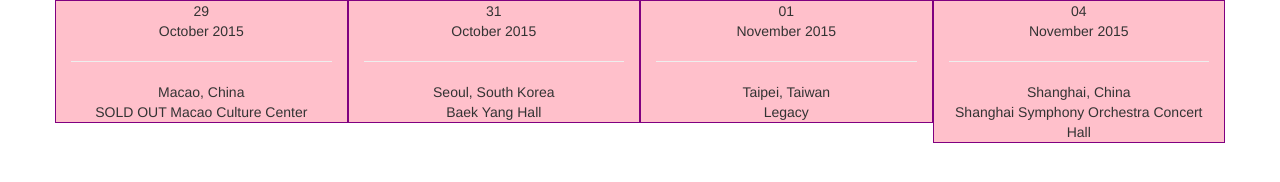
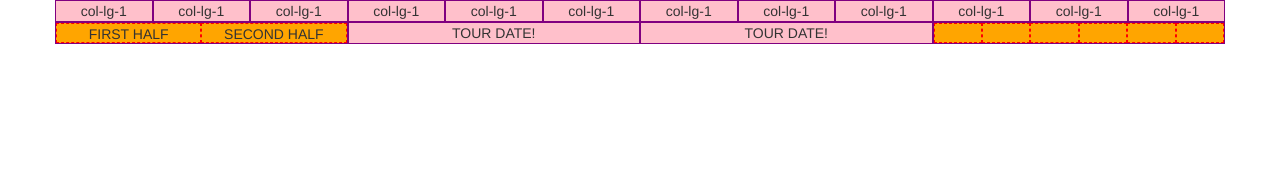
Before and after one commit to MJFoster/Web-Dev, a plain HTML site: page Udemy/WebDevBootcamp/Bootstrap/gridExample.html in a window 1280 px wide. Drawn offline with nearby package versions, Linux system fonts and the light colour scheme.

Commit message:
Completed gridExample

```diff
--- a/Udemy/WebDevBootcamp/Bootstrap/gridExample.css
+++ b/Udemy/WebDevBootcamp/Bootstrap/gridExample.css
@@ -4,6 +4,11 @@
     text-align: center;
 }
 
+.orange {
+    background-color: orange;
+    border: dashed 1px red;
+    height: 20px;
+}
 .day {
 
 }
--- a/Udemy/WebDevBootcamp/Bootstrap/gridExample.html
+++ b/Udemy/WebDevBootcamp/Bootstrap/gridExample.html
@@ -9,9 +9,8 @@
 
 <body>
     <div class="container">
-        <!--<div class="row"> -->
-            <!-- lg screens 1 unit, md screens 2 units -->
-            <!--<div class="col-lg-1 col-md-2 pink">col-lg-1</div>
+        <div class="row">
+            <!-- lg screens 1 grid unit, md screens 2 grid units -->
             <div class="col-lg-1 col-md-2 pink">col-lg-1</div>
             <div class="col-lg-1 col-md-2 pink">col-lg-1</div>
             <div class="col-lg-1 col-md-2 pink">col-lg-1</div>
@@ -23,34 +22,28 @@
             <div class="col-lg-1 col-md-2 pink">col-lg-1</div>
             <div class="col-lg-1 col-md-2 pink">col-lg-1</div>
             <div class="col-lg-1 col-md-2 pink">col-lg-1</div>
-        </div>-->
+            <div class="col-lg-1 col-md-2 pink">col-lg-1</div>
+        </div>
         <div class="row">
             <div class="col-md-3 col-sm-6 pink">
-                <div class="day">29</div>
-                <div class="month-yr">October 2015</div>
-                <hr>
-                <div class="city-country">Macao, China</div>
-                <div class="location">SOLD OUT Macao Culture Center</div>
+                <!-- Example of NESTED rows to further breakdown the grid system -->
+                <div class="row">
+                    <div class="col-lg-6 orange">FIRST HALF</div>
+                    <div class="col-lg-6 orange">SECOND HALF</div>
+                </div>
             </div>
+            <div class="col-md-3 col-sm-6 pink">TOUR DATE!</div>
+            <div class="col-md-3 col-sm-6 pink">TOUR DATE!</div>
             <div class="col-md-3 col-sm-6 pink">
-                <div class="day">31</div>
-                <div class="month-yr">October 2015</div>
-                <hr>
-                <div class="city-country">Seoul, South Korea</div>
-                <div class="location">Baek Yang Hall</div></div>
-            <div class="col-md-3 col-sm-6 pink">
-                <div class="day">01</div>
-                <div class="month-yr">November 2015</div>
-                <hr>
-                <div class="city-country">Taipei, Taiwan</div>
-                <div class="location">Legacy</div>
-            </div>
-            <div class="col-md-3 col-sm-6 pink">
-                <div class="day">04</div>
-                <div class="month-yr">November 2015</div>
-                <hr>
-                <div class="city-country">Shanghai, China</div>
-                <div class="location">Shanghai Symphony Orchestra Concert Hall</div>
+                <!-- 2nd Example of NESTED rows to further breakdown the grid system -->
+                <div class="row">
+                    <div class="col-lg-2 orange"></div>
+                    <div class="col-lg-2 orange"></div>
+                    <div class="col-lg-2 orange"></div>
+                    <div class="col-lg-2 orange"></div>
+                    <div class="col-lg-2 orange"></div>
+                    <div class="col-lg-2 orange"></div>
+                </div>
             </div>
         </div>
     </div>
```
